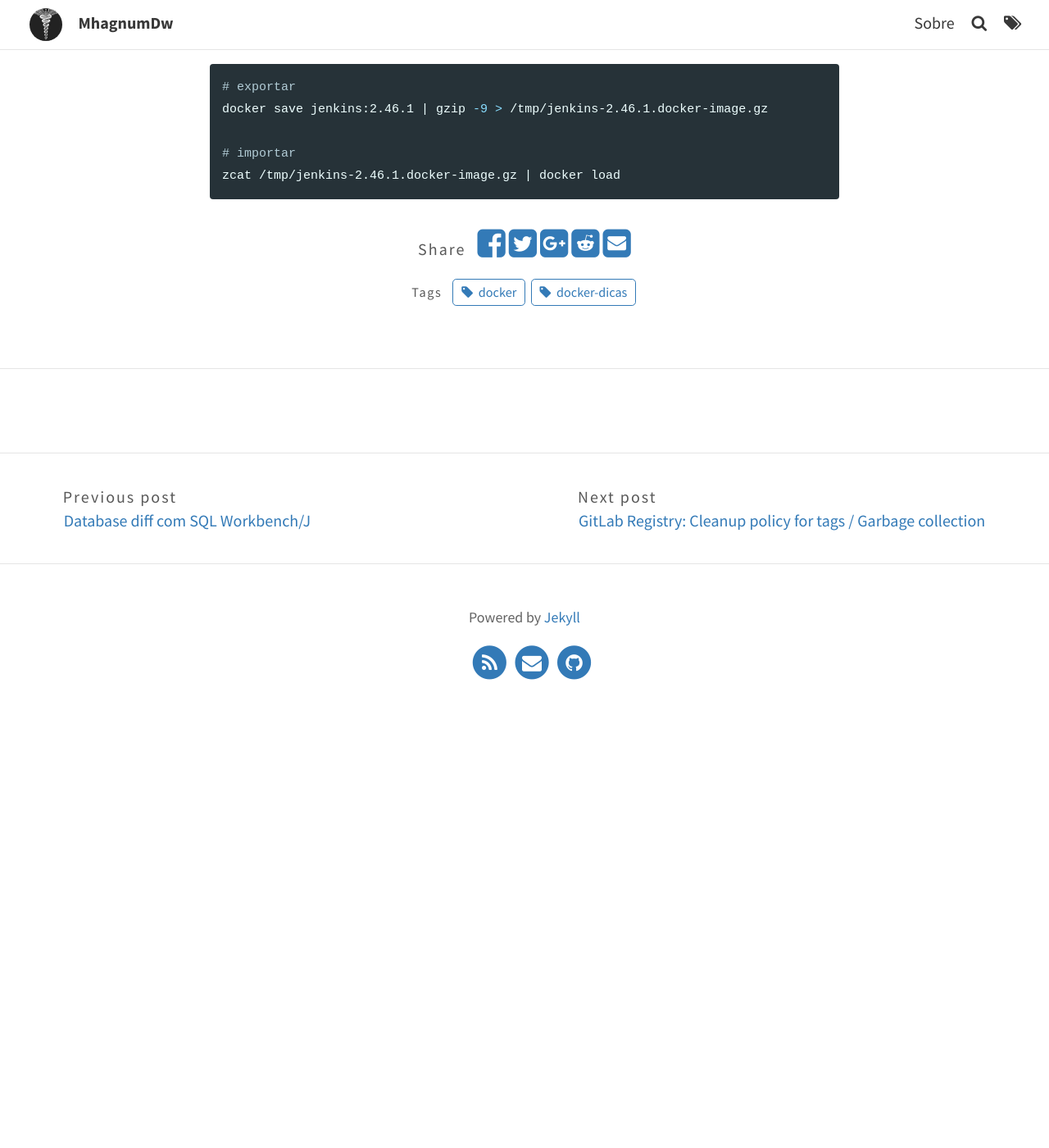
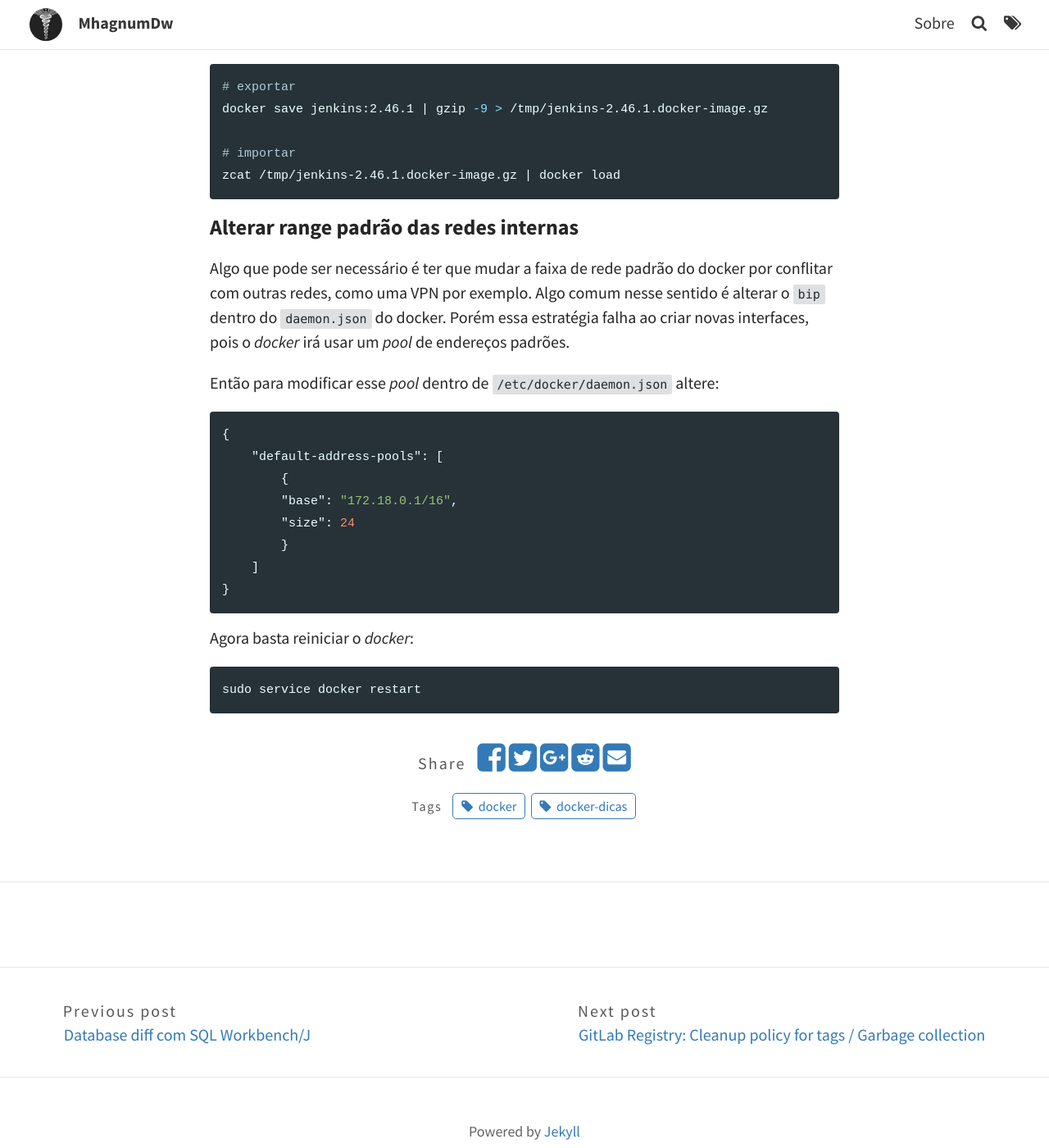
Before and after one commit to mhagnumdw/mhagnumdw.github.io, a Jekyll site: the page built from _posts/2020-10-16-docker-dicas.md, in a window 1280 px wide and 1400 px high, scrolled down 2172 px. Shown: the whole window at 82% size. Built offline with Jekyll 4.4.1, drawn with Linux system fonts in a browser that asks for light colours; comment, search, counter and statistics services are not loaded; before the commit the page ends 3073 px from its top, so only the background shows below that; some of the changed text lies outside the part shown.

Commit message:
Adicionando documentação sobre pool de redes com docker (#6)

````diff
--- a/_config.yml
+++ b/_config.yml
@@ -111,7 +111,7 @@ authors:
     avatar: "assets/img/avatars/mhagnumdw.jpg"
   jacksoncastro:
     name: "Jackson Castro"
-    avatar: "assets/img/avatars/bob.jpg"
+    avatar: "assets/img/avatars/jacksoncastro.jpg"
 
 # BUILD SETTINGS
 markdown: kramdown
--- a/_posts/2020-10-16-docker-dicas.md
+++ b/_posts/2020-10-16-docker-dicas.md
@@ -93,3 +95,27 @@ docker save jenkins:2.46.1 | gzip -9 > /tmp/jenkins-2.46.1.docker-image.gz
 # importar
 zcat /tmp/jenkins-2.46.1.docker-image.gz | docker load
 ```
+
+### Alterar range padrão das redes internas
+
+Algo que pode ser necessário é ter que mudar a faixa de rede padrão do docker por conflitar com outras redes, como uma VPN por exemplo.
+Algo comum nesse sentido é alterar o `bip` dentro do `daemon.json` do docker. Porém essa estratégia falha ao criar novas interfaces, pois o _docker_ irá usar um _pool_ de endereços padrões.
+
+Então para modificar esse _pool_ dentro de `/etc/docker/daemon.json` altere:
+
+```json
+{
+    "default-address-pools": [
+        {
+        "base": "172.18.0.1/16",
+        "size": 24
+        }
+    ]
+}
+```
+
+Agora basta reiniciar o _docker_:
+
+```bash
+sudo service docker restart
+```
````
Also changed, not shown: other parts of _posts/2020-10-16-docker-dicas.md (+3 -1 lines), assets/img/avatars/jacksoncastro.jpg (added).
